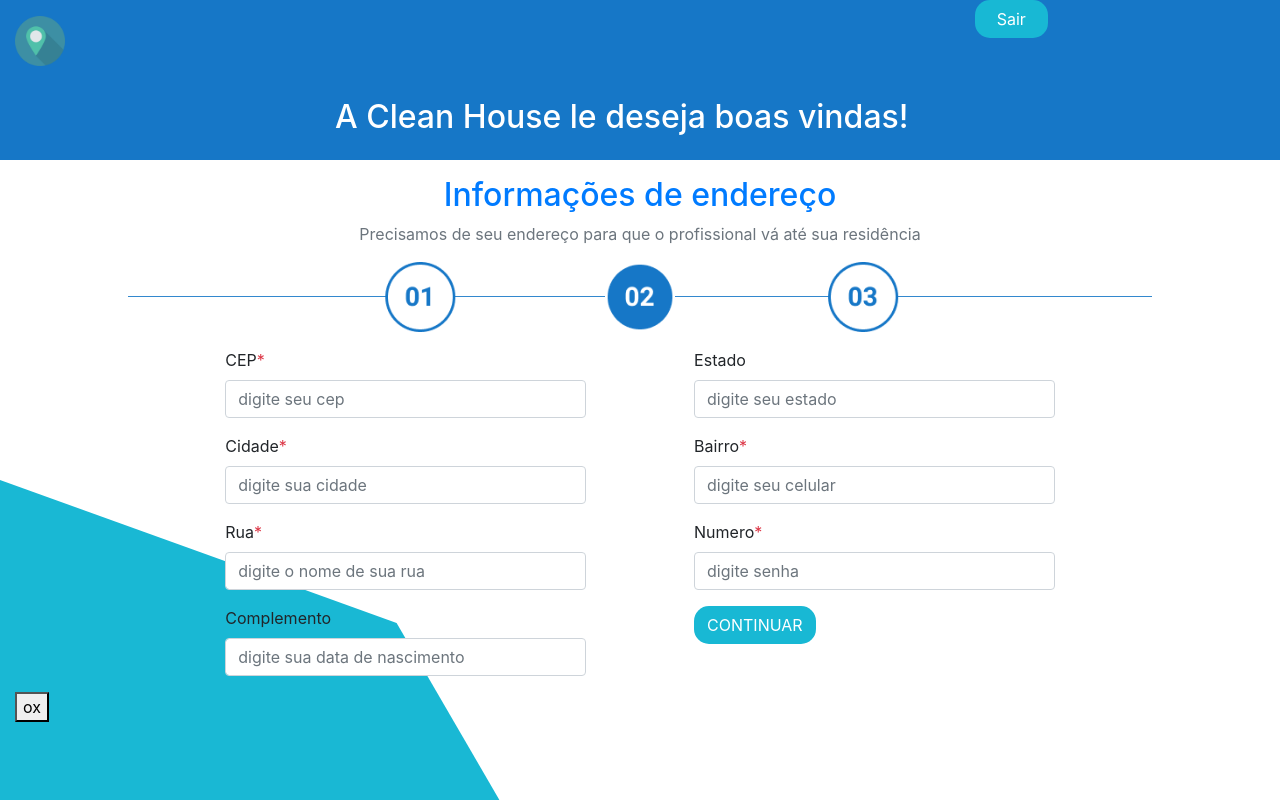
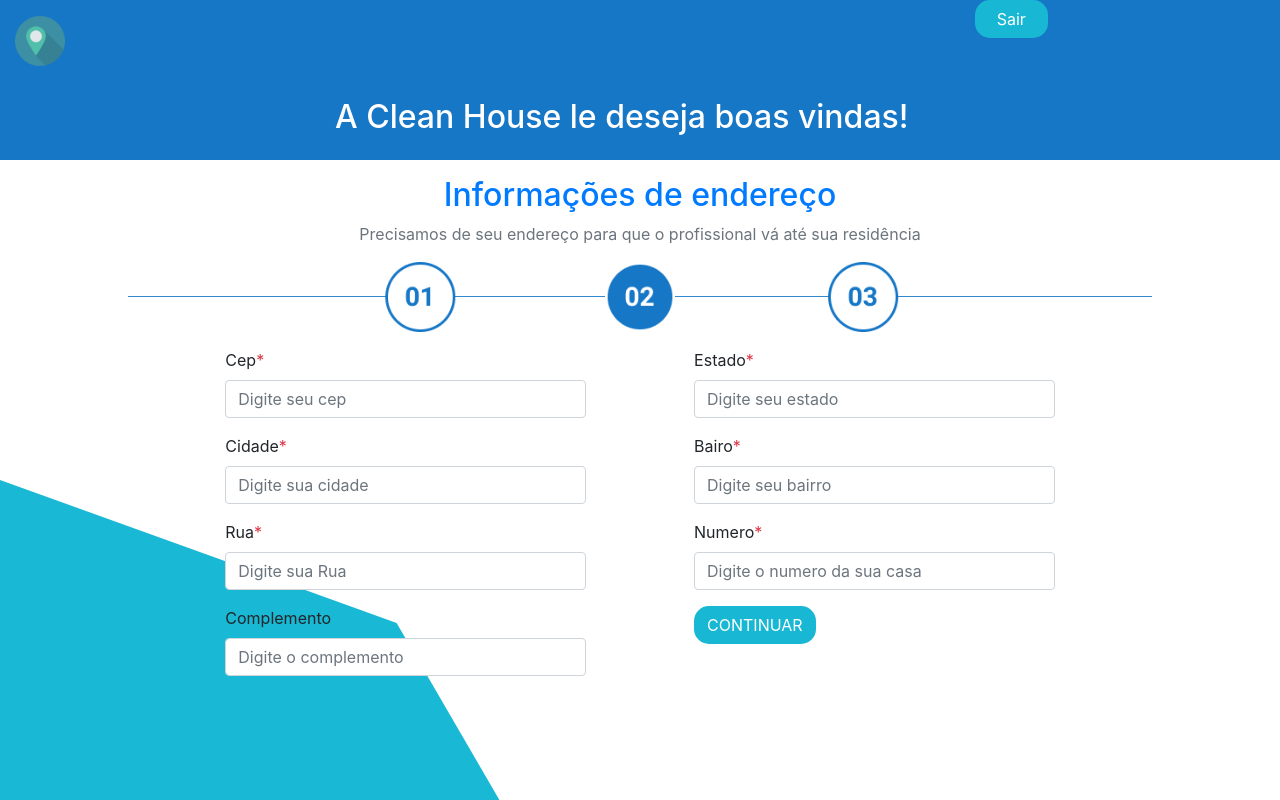
Before and after one commit to JuanPablooo/webCleanHouse, a React (Create React App) app: page /cadastro in a window 1280 px wide. Both pictures are taken after a click on the button "CONTINUAR". Built offline with nearby package versions, Linux system fonts and the light colour scheme.

Commit message:
passando funcao generica do FormGroup para o reutilizar nos componetes filhos

```diff
--- a/src/components/Cadastro/Form.js
+++ b/src/components/Cadastro/Form.js
@@ -1,19 +1,22 @@
 import React from 'react';
 import { useSelector } from 'react-redux';
 import PropTypes from 'prop-types';
-import {  Formik, Form as FormikForm } from 'formik';
+import {  Formik, Form as FormikForm, Field, ErrorMessage } from 'formik';
 import * as yup from 'yup';
 
 const validations = yup.object().shape({
     nome: yup.string()
         .min(3, 'Seu nome deve ter no minimo 3 letras')
         .required('Preencha o campo do nome'),
+
     email: yup.string()
         .email('Digite um email valido')
         .required('Preencha o campo E-mail'),
+
     senha: yup.string()
         .min(6, 'A senha deve ter no minimo 6 caracteres')
         .required('Preencha o campo de senha'),
+
     telefone: yup.string(),
 
     celular: yup.string(),
@@ -23,14 +26,29 @@
 
 })
 
+export function FormGroup(props){
+    const { id, titulo, type, require, placeholder } = props;
+
+    return(
+    <div className="col-md-5 col-sm-12 ">
+        <div className="form-group">
+    <label className="input-group" htmlFor={ id } > { titulo }{ require && <span className="text-danger">*</span> }</label>
+            <Field type={ type } className="form-control" placeholder={ placeholder } name={ id } id={ id }/>
+            <ErrorMessage className="text-danger" name={ id } component="span" />
+        </div>
+    </div>
+
+    )
+}
+
+
 const Form = ({ handleSubmit, initialValues })=> {
-    const passo  = useSelector(state => <state.passo />);
+    const passo  = useSelector(state => <state.passo formGroup={FormGroup} />);
 
    return (
     <Formik initialValues={initialValues} onSubmit={handleSubmit} validationSchema={validations}>
         <FormikForm >
             { passo  }
-            <button type="submit">ox</button>
         </FormikForm>
     </Formik>
     )
--- a/src/components/Cadastro/Passo1Cliente.js
+++ b/src/components/Cadastro/Passo1Cliente.js
@@ -3,30 +3,9 @@
 
 import ImgPasso1 from '../images/c1.png';
 import { actions } from '../../actions/passosActions';
-import { Field, ErrorMessage } from 'formik';
-
-export function FormGroup(props){
-    // const input = props.field;
-    const name  = props.id;
-    const tituloDoCampo = props.titulo;
-    const messageDeErro = props.errorMessage;
-    const type = props.type;
-    const placeholder = props.placeholder;
-    const require = props.require;
-
-    return(
-    <div className="col-md-5 col-sm-12 ">
-        <div className="form-group">
-    <label className="input-group" htmlFor={ name } > { tituloDoCampo }{ require && <span className="text-danger">*</span> }</label>
-            <Field type={ type } className="form-control" placeholder={ placeholder } name={ name } id={ name }/>
-            <ErrorMessage className="text-danger" name={ name } component="span" />
-        </div>
-    </div>
-
-    )
-}
 
 export default function Passo1Cliente(props){
+    const FormGroup = props.formGroup;
     const dispatch = useDispatch();
 
     function proximoPasso () {
--- a/src/components/Cadastro/Passo2Cliente.js
+++ b/src/components/Cadastro/Passo2Cliente.js
@@ -7,6 +7,7 @@
 
 
 export default function Passo2Cliente(props){
+    const FormGroup = props.formGroup;
     const dispatch = useDispatch();
 
     function proximoPasso(){
@@ -28,70 +29,28 @@
             </div>
         </section>
         <div className="formulario col w-75 mx-auto">
-
             <div className="row justify-content-around">
-            <div className="col-md-5 col-sm-12 ">
-                <div className="form-group">
-                <label className="input-group" htmlFor="cep"> CEP<span className="text-danger">*</span> </label>
-                <input type="text" className="form-control" id="cep" placeholder="digite seu cep"></input>
-
-                </div>
-            </div>
-
-            <div className="col-md-5 col-sm-12">
-                <div className="form-group">
-                <label htmlFor="uf"> Estado</label>
-                <input type="number" className="form-control" id="uf" placeholder="digite seu estado"></input>
-                </div>
-            </div>
-
+                <FormGroup id="cep" type="text" require titulo="Cep" placeholder="Digite seu cep"/>
+                <FormGroup id="estado" type="text" require titulo="Estado" placeholder="Digite seu estado"/>
             </div>
 
             <div className="row justify-content-around">
-            <div className="col-md-5 col-sm-12" >
-                <div className="form-group">
-                    <label htmlFor="cidade"> Cidade<span className="text-danger">*</span> </label>
-                    <input type="email" className="form-control" id="cidade" placeholder="digite sua cidade" ></input>
-                </div>
-            </div>
-            <div className="col-md-5 col-sm-12" >
-                <div className="form-group">
-                    <label htmlFor="bairro"> Bairro<span className="text-danger">*</span> </label>
-                <input type="email" className="form-control" id="bairro" placeholder="digite seu celular" ></input>
-                </div>
-            </div>
+                <FormGroup id="cidade" type="text" require titulo="Cidade" placeholder="Digite sua cidade"/>
+                <FormGroup id="bairro" type="text" require titulo="Bairo" placeholder="Digite seu bairro"/>
             </div>
 
             <div className="row justify-content-around">
-            <div className="col-md-5 col-sm-12">
-                <div className="form-group">
-                <label htmlFor="rua"> Rua<span className="text-danger">*</span> </label>
-                <input  type="text" className="form-control" id="rua" placeholder="digite o nome de sua rua"></input>
-                </div>
-            </div>
-
-            <div className="col-md-5 col-sm-12">
-                <div className="form-group">
-                <label htmlFor="numero"> Numero<span className="text-danger">*</span></label>
-                <input type="password" className="form-control" id="numero" placeholder="digite senha" ></input>
-                </div>
-            </div>
+                <FormGroup id="rua" type="text" require titulo="Rua" placeholder="Digite sua Rua"/>
+                <FormGroup id="numero" type="text" require titulo="Numero" placeholder="Digite o numero da sua casa"/>
             </div>
 
             <div className="row justify-content-around">
-            <div className="col-md-5 col-sm-12">
-                <div className="form-group">
-                <label htmlFor="complemento">Complemento</label>
-                <input type="password" className="form-control" id="data-nascimento" placeholder="digite sua data de nascimento" ></input>
+                <FormGroup id="complemento" type="text"  titulo="Complemento" placeholder="Digite o complemento"/>
+                <div className="col-md-5 col-sm-12">
+                    <div className="form-group">
+                    <button  type="button" className="btn btn-sair text-white" onClick={proximoPasso}>CONTINUAR</button>
+                    </div>
                 </div>
-            </div>
-
-            <div className="col-md-5 col-sm-12">
-                <div className="form-group">
-                <button  type="button" className="btn btn-sair text-white" onClick={proximoPasso}>CONTINUAR</button>
-                </div>
-            </div>
-
             </div>
         </div>
 
```
